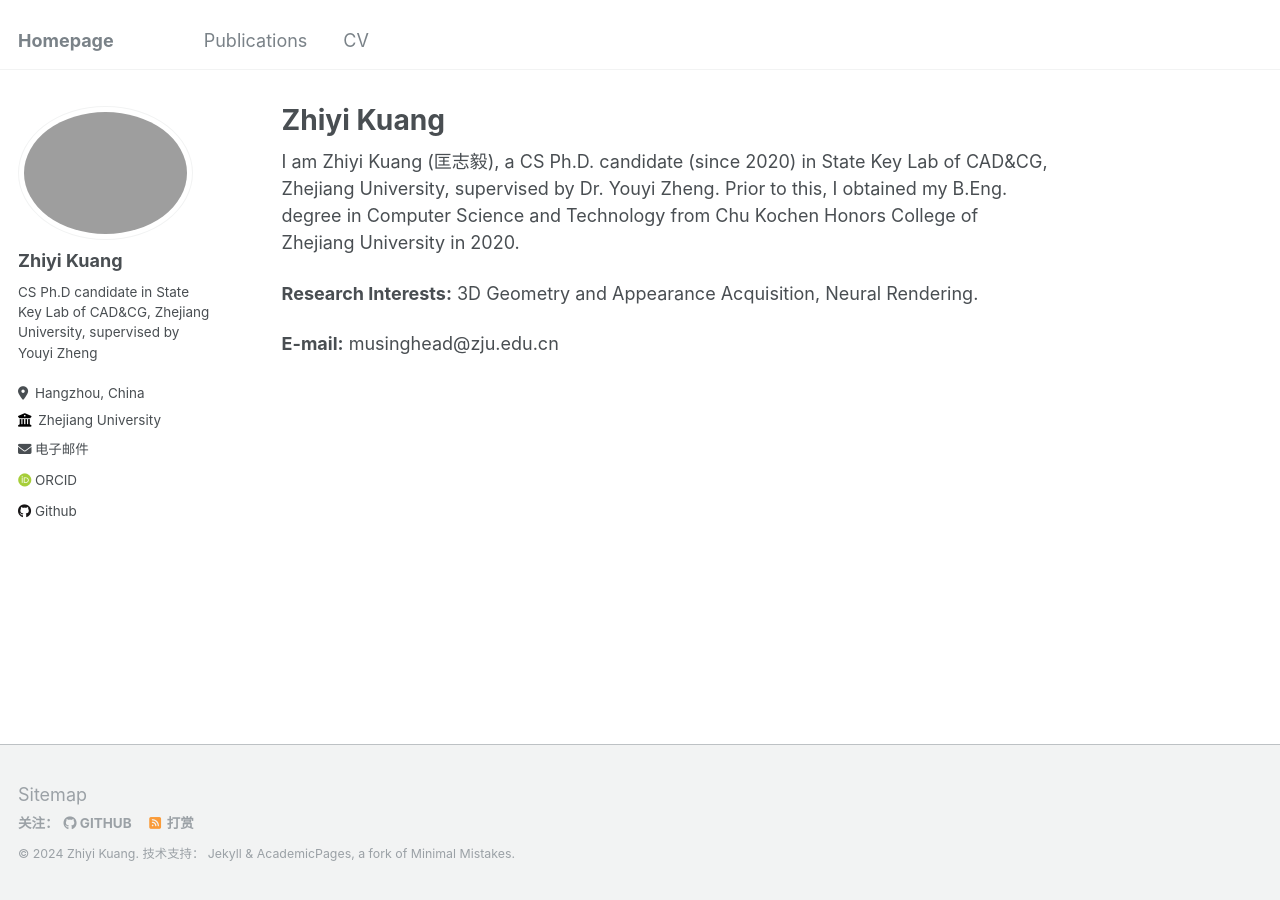
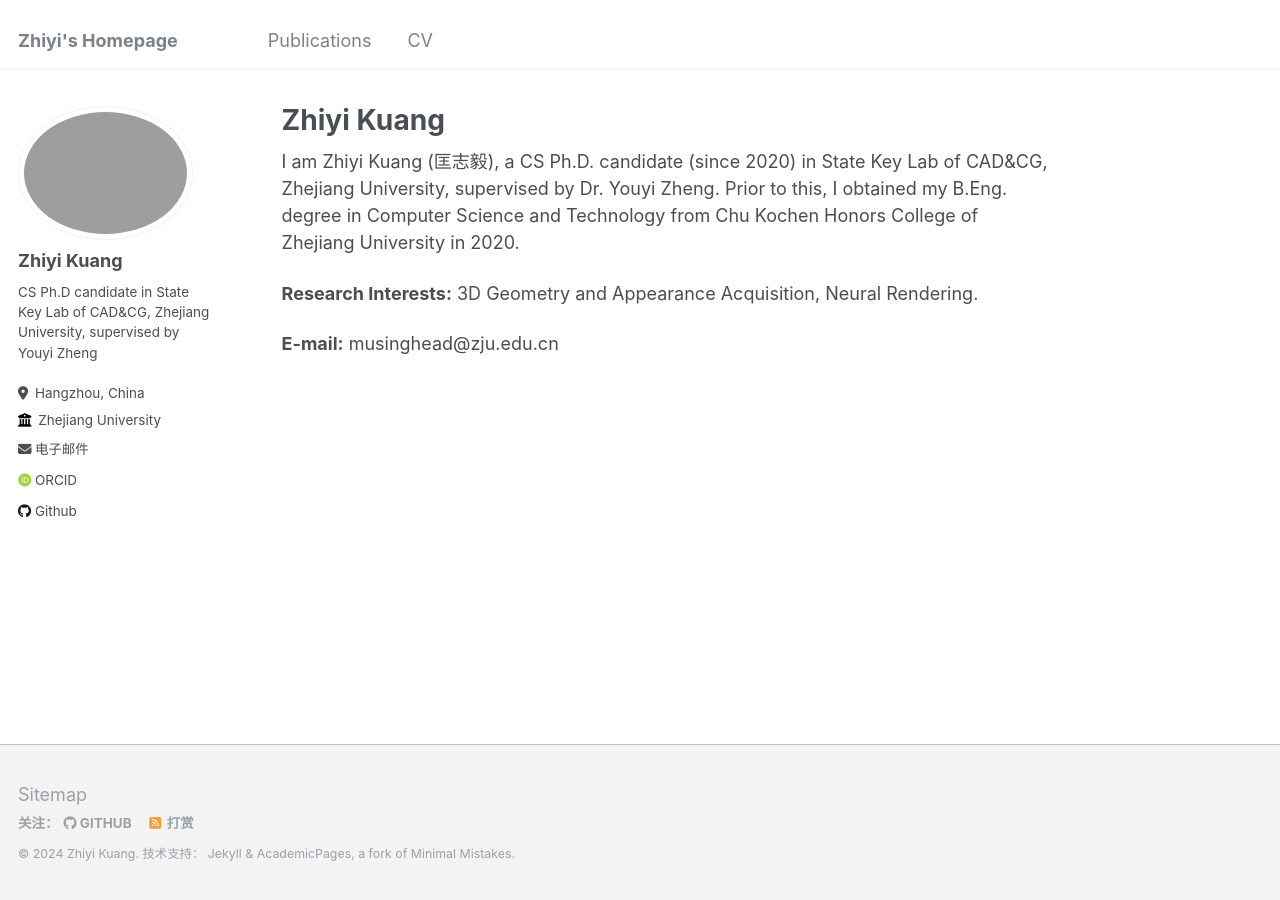
Before and after one commit to Musinghead/musinghead.github.io, a Jekyll site: the page built from _pages/about.md, in a window 1280 px wide. Built offline with Jekyll 4.4.1, drawn with Linux system fonts in a browser that asks for light colours; some web fonts are replaced.

Commit message:
Update _config.yml

```diff
--- a/_config.yml
+++ b/_config.yml
@@ -8,7 +8,7 @@
 
 # Basic Site Settings
 locale                   : "zh-CN"
-title                    : "Homepage"
+title                    : "Zhiyi's Homepage"
 title_separator          : "-"
 name                     : &name "Zhiyi Kuang"
 description              : &description ""
```
